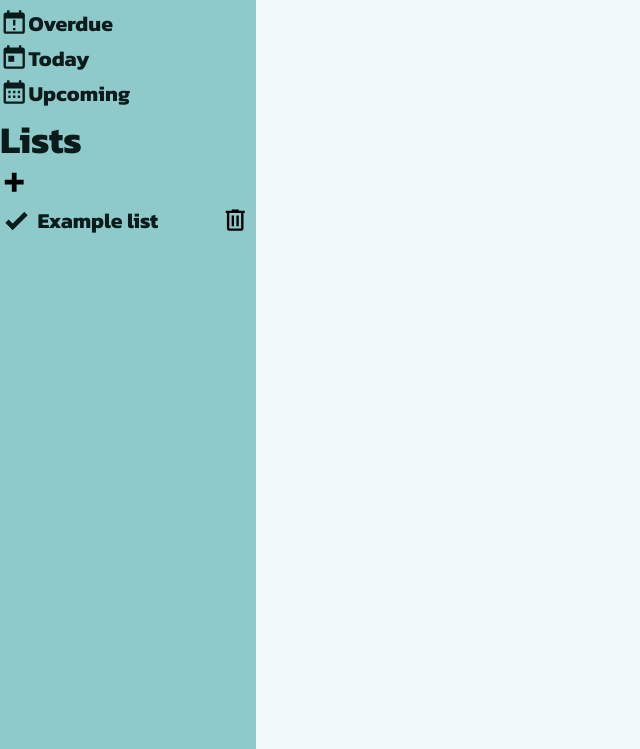
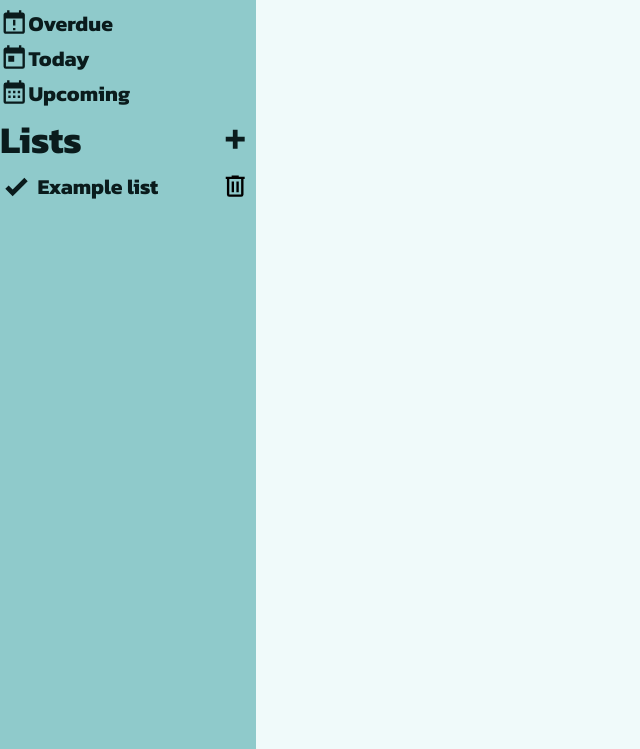
Before and after one commit to nicolasgsantana/todo-app, a website built with webpack: page src/index.html in a window 1280 px wide. Both pictures are taken after a click on the icon 21 px from the left and 21 px from the top of the page. Shown: the part 51-800 px from the top of the page, without its empty margins (0-640 px from the left). Built offline with nearby package versions, Linux system fonts and the light colour scheme.

Commit message:
Style add btn

```diff
--- a/src/css/style.css
+++ b/src/css/style.css
@@ -149,3 +149,25 @@ nav svg {
 .list svg:active {
     filter: brightness(90%);
 }
+
+.title {
+    display: flex;
+    align-items: center;
+    position: relative;
+    fill: var(--text);
+}
+
+.title svg {
+    position: absolute;
+    right: 7px;
+    border-radius: 100%;
+}
+
+.title svg:hover {
+    background-color: var(--text);
+    fill: var(--primary);
+}
+
+.title svg:active {
+    filter: brightness(90%);
+}
```
